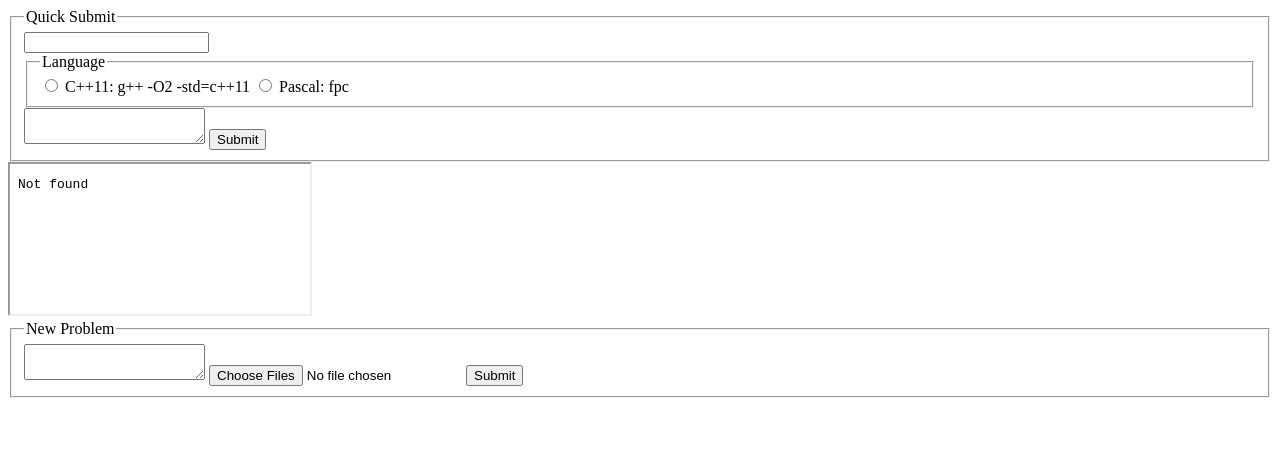
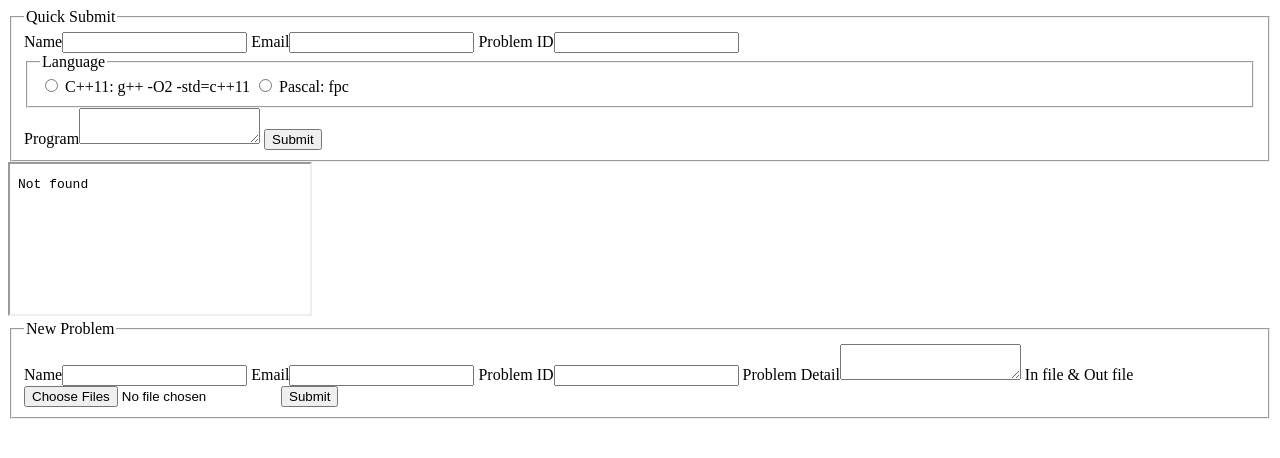
Before and after one commit to DolaBMOon/trashoj, a plain HTML site: page static/index.html in a window 1280 px wide. Drawn offline with Linux system fonts and the light colour scheme.

Commit message:
add user & email

```diff
--- a/static/index.html
+++ b/static/index.html
@@ -8,7 +8,9 @@
 		<form method="post" action="/submit">
 			<fieldset>
 				<legend>Quick Submit</legend>
-				<input type="number" name="pid"/>
+				<label for="qs-username">Name</label><input type="text" name="username" id="qs-username"/>
+				<label for="qs-useremail">Email</label><input type="email" name="useremail" id="qs-useremail"/>
+				<label for="qs-pid">Problem ID</label><input type="number" name="pid" id="qs-pid"/>
 				<fieldset>
 					<legend>Language</legend>
 					<input type="radio" name="lang" value="cpp11" id="qs-lang-cpp11"/>
@@ -16,7 +18,7 @@
 					<input type="radio" name="lang" value="pas" id="qs-lang-pas"/>
 					<label for="qs-lang-pas">Pascal: fpc</label>
 				</fieldset>
-				<textarea name="prog"></textarea>
+				<label for="qs-prog">Program</label><textarea name="prog" id="qs-prog"></textarea>
 				<button type="submit">Submit</button>
 			</fieldset>
 		</form>
@@ -24,8 +26,11 @@
 		<form method="post" action="/add_problem" id="ap">
 			<fieldset>
 				<legend>New Problem</legend>
-				<textarea name="detail"></textarea>
-				<input type="file" name="inout" multiple=""/>
+				<label for="ap-username">Name</label><input type="text" name="username" id="ap-username"/>
+				<label for="ap-useremail">Email</label><input type="email" name="useremail" id="ap-useremail"/>
+				<label for="ap-pid">Problem ID</label><input type="number" name="pid" id="ap-pid"/>
+				<label for="ap-detail">Problem Detail</label><textarea name="detail" id="ap-detail"></textarea>
+				<label for="ap-inout">In file &amp; Out file</label><input type="file" name="inout" multiple="" id="ap-inout"/>
 				<button type="submit">Submit</button>
 			</fieldset>
 		</form>
```
